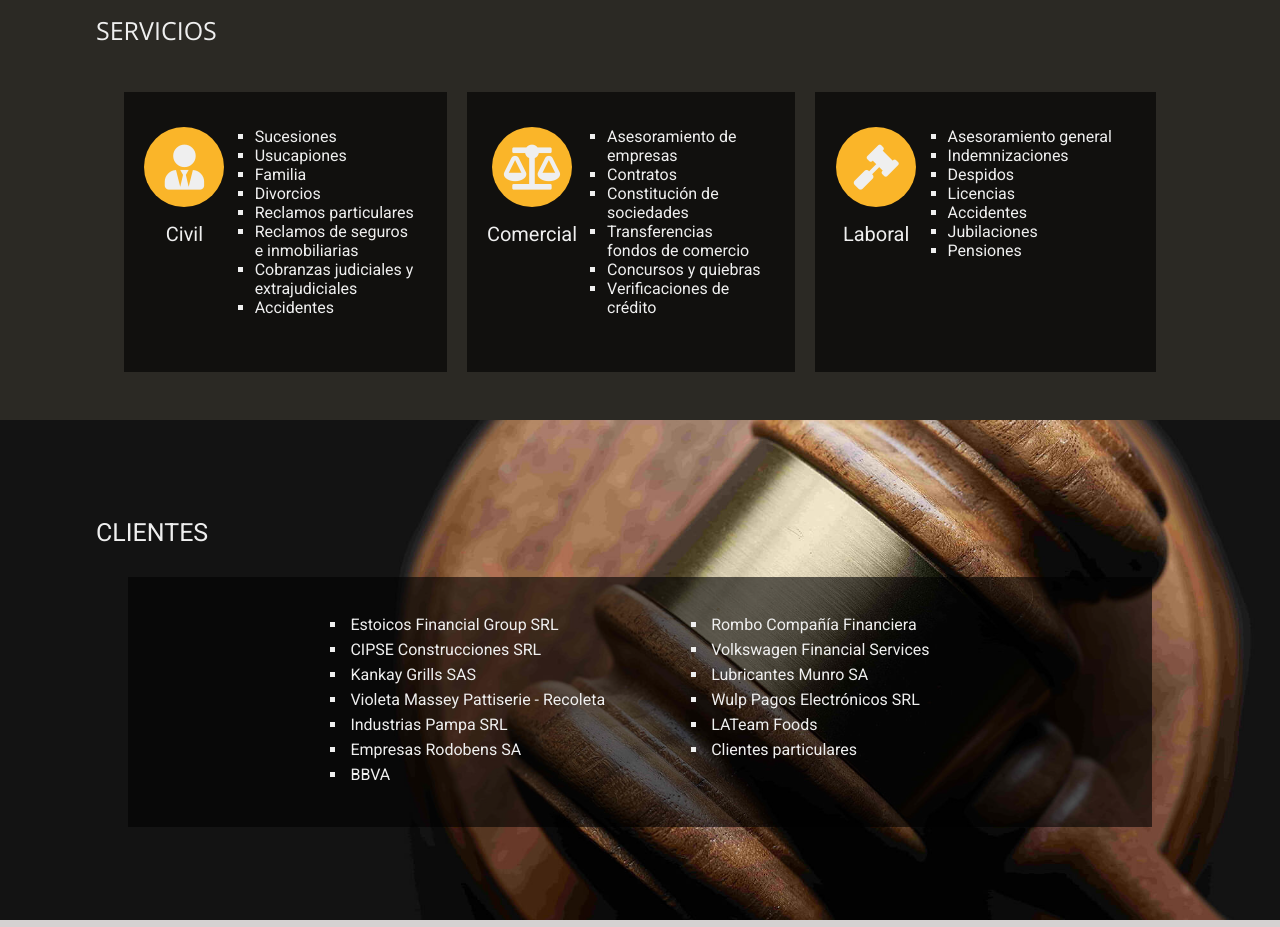
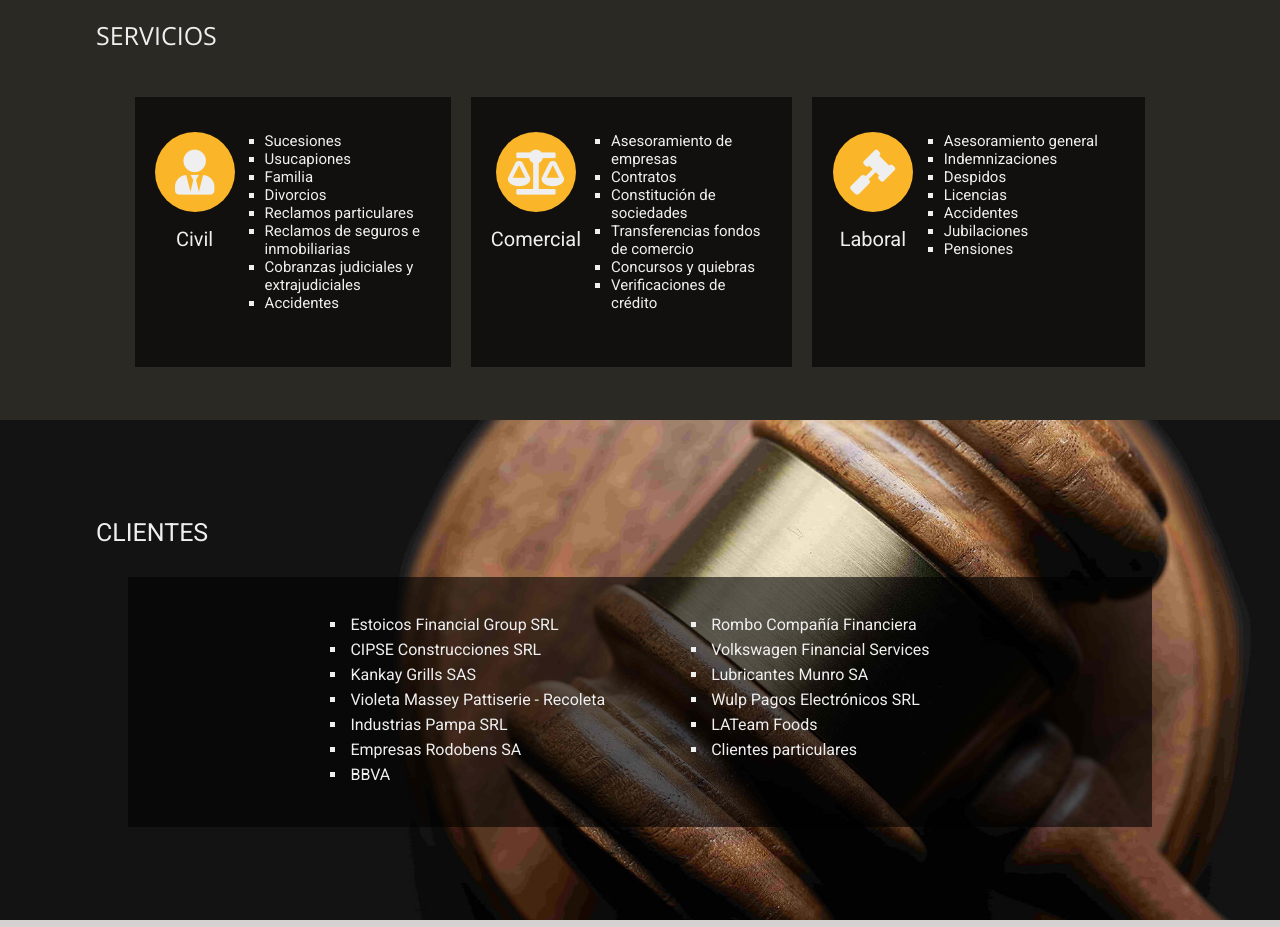
Before and after one commit to r-urchi/SML, a website: page index.html in a window 1280 px wide. Shown: the part 1280-2207 px from the top of the page. Drawn offline with nearby package versions, Linux system fonts and the light colour scheme.

Commit message:
servicios

```diff
--- a/css/_servicios.sass
+++ b/css/_servicios.sass
@@ -56,7 +56,7 @@
         margin: 15px 10px 15px 25px
         width: 70%
         li
-            font-size: 16px
+            font-size: 15px
             font-weight: normal
             color: #efefef
             list-style: square
```
Also changed, not shown: css/main.css.
